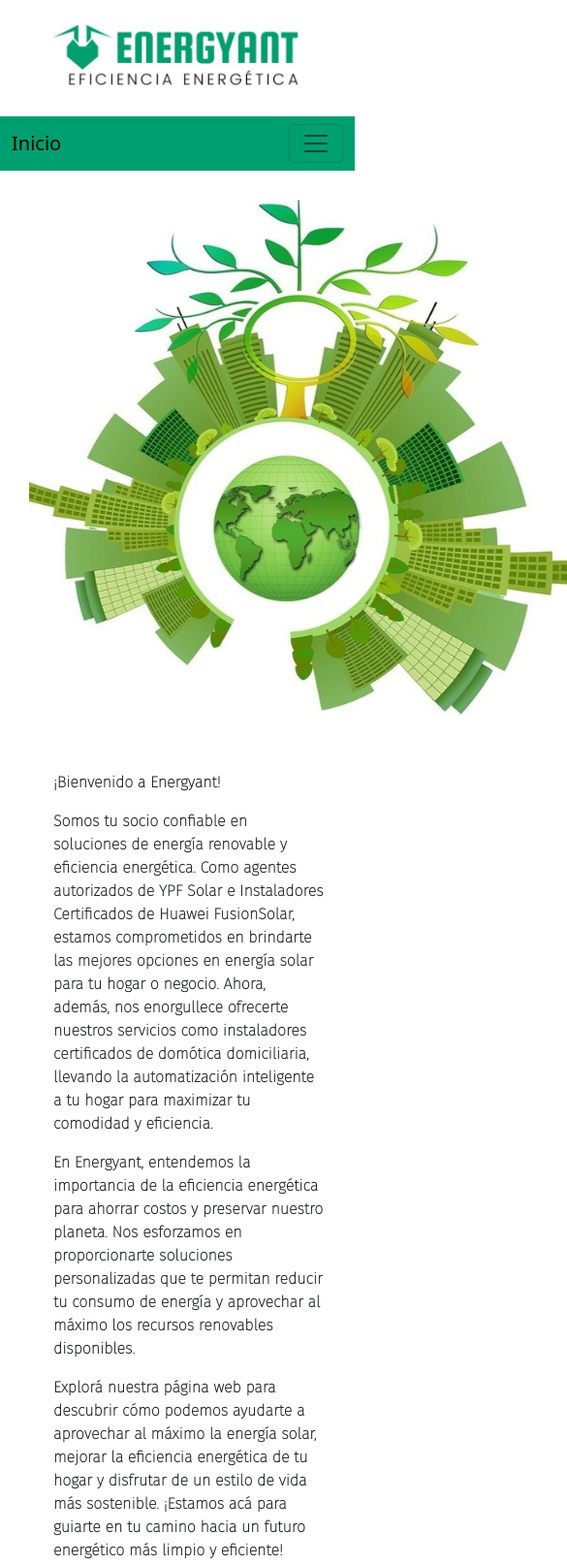
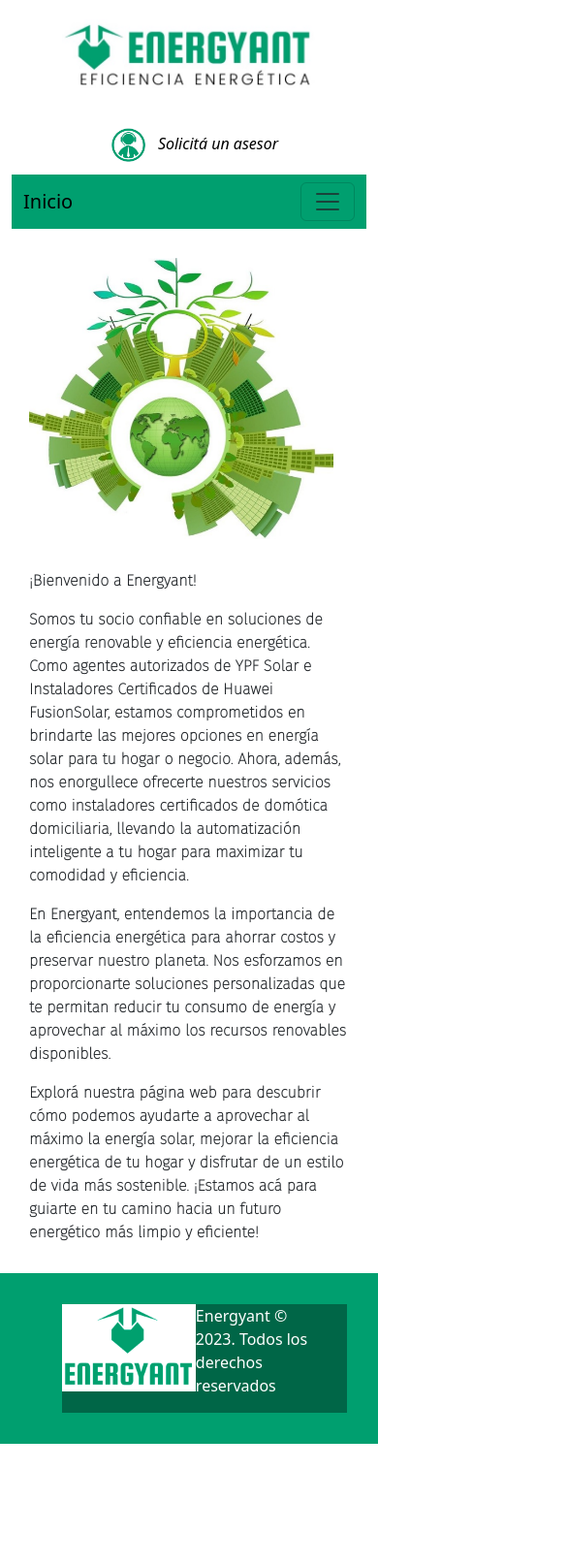
Before and after one commit to mezqui/Energyant, a website: page index.html in a window 390 px wide. Shown: the top 1614 px of the page at 97% size, 585 px wide, since content can reach past the window. After the commit the page ends 1489 px from the top, so only its background shows below. Drawn offline with nearby package versions, Linux system fonts and the light colour scheme.

Commit message:
mediaquery

```diff
--- a/scss/_media-query.scss
+++ b/scss/_media-query.scss
@@ -8,12 +8,26 @@
     .row{
         justify-content: center;
     }
-    .asesor{
-        display: none;
-        }
+    .clearfix .col-md-6{
+        width: 95%;
+    }
+    .textos{
+        margin: 0;
+    }
+    .textoPrincipal{
+        margin: 0;
+    }
+    .container-fluid{
+        width: inherit;
+        margin: auto;
+    }
 }
 
-
+/* @media (min-width: 426px) and (max-width: 768px) {
+    .clearfix .col-md-6{
+        width: 80%;
+    }
+} */
 
 
 
```
Also changed, not shown: paginas/contacto.html (+1 -3 lines), css/main.css.
